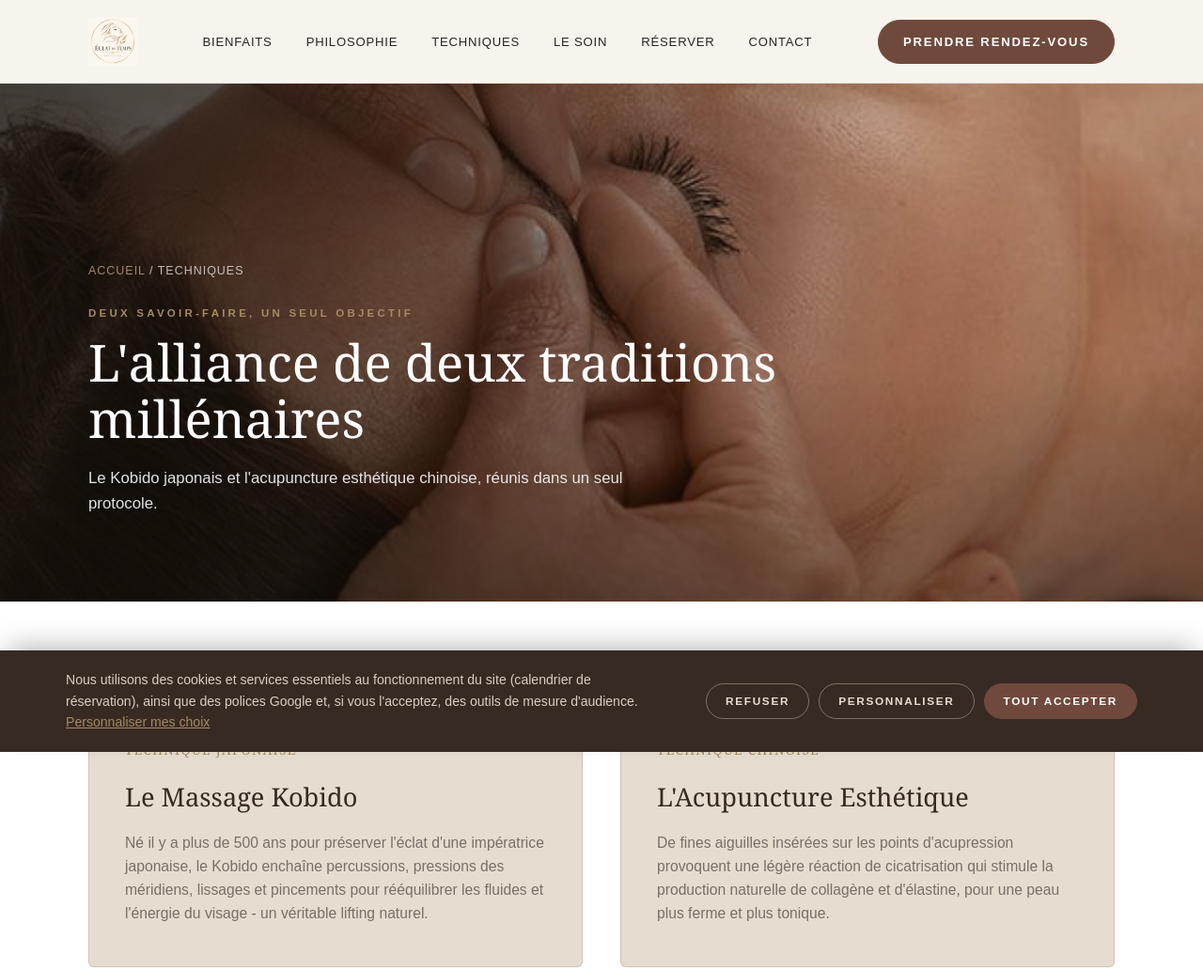
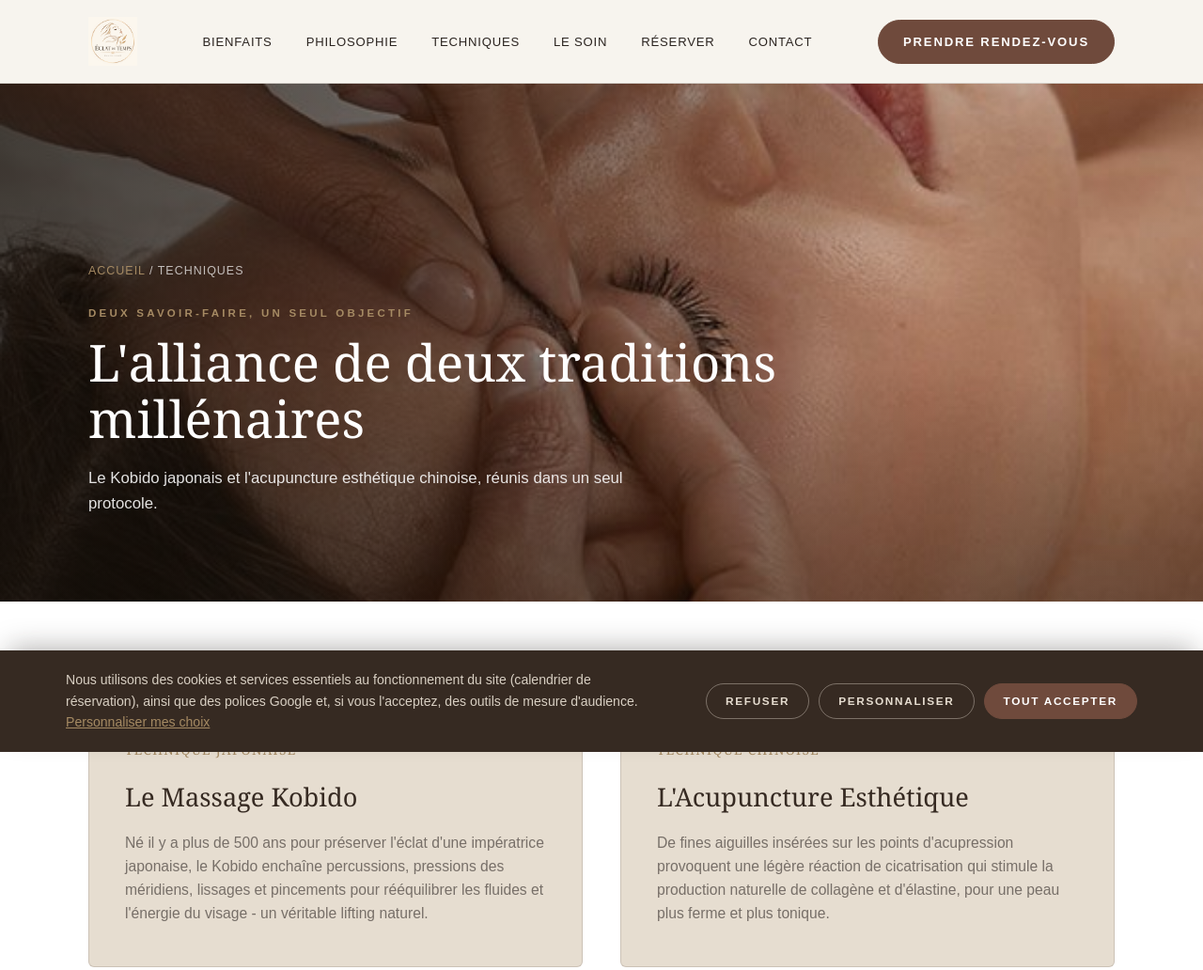
Before and after one commit to zakarisef123/Dlephine-Eclatdutemps, a plain HTML site: page techniques.html in a window 1280 px wide. Shown: the top 1032 px of the page at 94% size. Drawn offline with Linux system fonts and the light colour scheme.

Commit message:
Add files via upload

```diff
--- a/techniques.html
+++ b/techniques.html
@@ -53,7 +53,7 @@
 
 <main>
   <section class="page-hero has-photo">
-    <img src="kobido massage.jpg" alt="Massage Kobido du visage" class="page-hero-bg-img" onerror="this.remove()">
+    <img src="kobido massage.jpg" alt="Massage Kobido du visage" class="page-hero-bg-img" style="object-position:53% 41%;" onerror="this.remove()">
     <div class="page-hero-scrim"></div>
     <div class="container">
       <div class="breadcrumb"><a href="index.html">Accueil</a> / Techniques</div>
```
